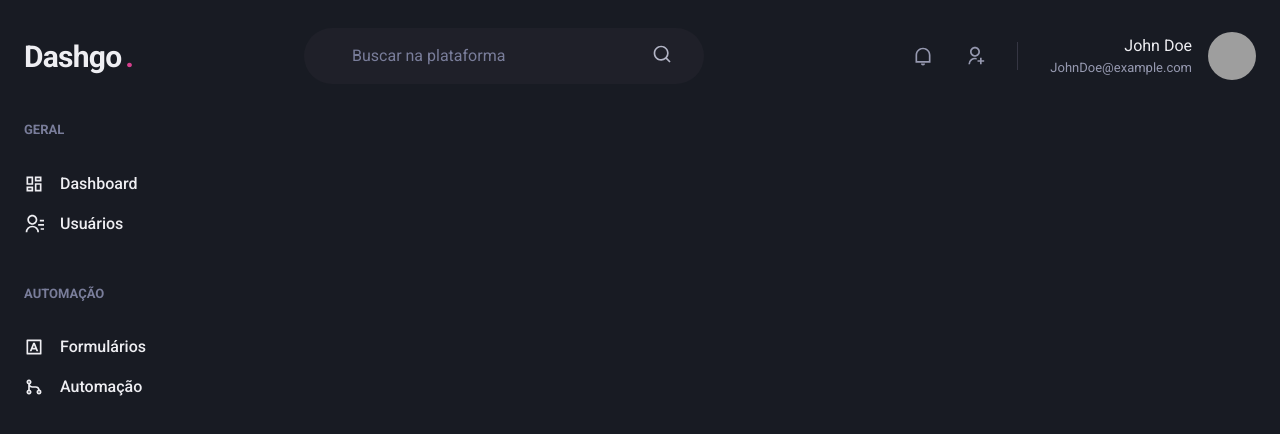
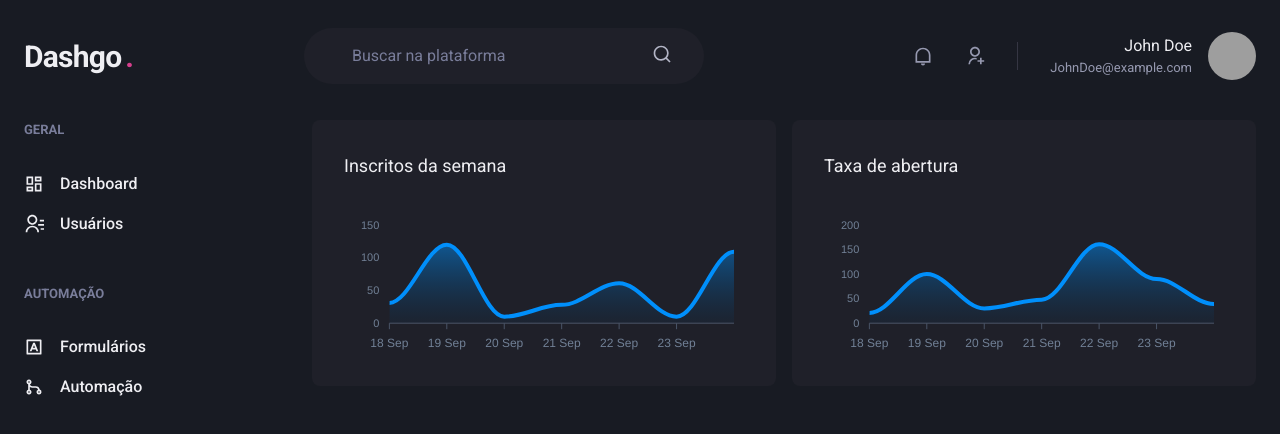
Before and after one commit to AugustoTI/dashboard, a Next.js app: page /dashboard in a window 1280 px wide. Shown: the top 434 px of the page. Built offline with nearby package versions, Linux system fonts and the light colour scheme; grey boxes are pictures that could not be loaded.

Commit message:
creating the dashboard graphics

```diff
--- a/package.json
+++ b/package.json
@@ -12,10 +12,12 @@
     "@chakra-ui/react": "^2.3.4",
     "@emotion/react": "^11.10.4",
     "@emotion/styled": "^11.10.4",
+    "apexcharts": "^3.35.5",
     "axios": "^0.27.2",
     "framer-motion": "^7.5.1",
     "next": "12.3.1",
     "react": "18.2.0",
+    "react-apexcharts": "^1.4.0",
     "react-dom": "18.2.0",
     "react-icons": "^4.4.0"
   },
--- a/src/pages/dashboard.tsx
+++ b/src/pages/dashboard.tsx
@@ -1,7 +1,63 @@
-import { Flex } from '@chakra-ui/react'
+import { Box, Flex, SimpleGrid, Text, theme } from '@chakra-ui/react'
 import { NextPage } from 'next'
+import dynamic from 'next/dynamic'
 import { Header } from '../components/Header'
 import { Sidebar } from '../components/Sidebar'
+import { ApexOptions } from 'apexcharts'
+
+const Chart = dynamic(() => import('react-apexcharts'), {
+  ssr: false,
+})
+
+const options: ApexOptions = {
+  chart: {
+    toolbar: {
+      show: false,
+    },
+    zoom: {
+      enabled: false,
+    },
+    foreColor: theme.colors.gray[500],
+  },
+  grid: {
+    show: false,
+  },
+  dataLabels: {
+    enabled: false,
+  },
+  tooltip: {
+    enabled: false,
+  },
+  xaxis: {
+    type: 'datetime',
+    axisBorder: {
+      color: theme.colors.gray[600],
+    },
+    axisTicks: {
+      color: theme.colors.gray[600],
+    },
+    categories: [
+      '2022-09-18T00:00:00.000Z',
+      '2022-09-19T00:00:00.000Z',
+      '2022-09-20T00:00:00.000Z',
+      '2022-09-21T00:00:00.000Z',
+      '2022-09-22T00:00:00.000Z',
+      '2022-09-23T00:00:00.000Z',
+      '2022-09-24T00:00:00.000Z',
+    ],
+  },
+  fill: {
+    opacity: 0.3,
+    type: 'gradient',
+    gradient: {
+      shade: 'dark',
+      opacityFrom: 0.7,
+      opacityTo: 0.3,
+    },
+  },
+}
+const series1 = [{ name: 'series-1', data: [31, 120, 10, 28, 61, 10, 109] }]
+const series2 = [{ name: 'series-2', data: [21, 100, 30, 48, 161, 90, 39] }]
 
 const Dashboard: NextPage = () => {
   return (
@@ -9,6 +65,20 @@ const Dashboard: NextPage = () => {
       <Header />
       <Flex w="100%" maxW={1400} mx="auto" my="6" px="6">
         <Sidebar />
+        <SimpleGrid flex="1" gap="4" minChildWidth="320px" alignContent="flex-start">
+          <Box p="8" borderRadius={8} bg="gray.800" pb="4">
+            <Text fontSize="lg" mb="4">
+              Inscritos da semana
+            </Text>
+            <Chart type="area" height={160} series={series1} options={options} />
+          </Box>
+          <Box p="8" borderRadius={8} bg="gray.800" pb="4">
+            <Text fontSize="lg" mb="4">
+              Taxa de abertura
+            </Text>
+            <Chart type="area" height={160} series={series2} options={options} />
+          </Box>
+        </SimpleGrid>
       </Flex>
     </Flex>
   )
```
Also changed, not shown: 1 other file (tests, documents, lock files or other folders).
